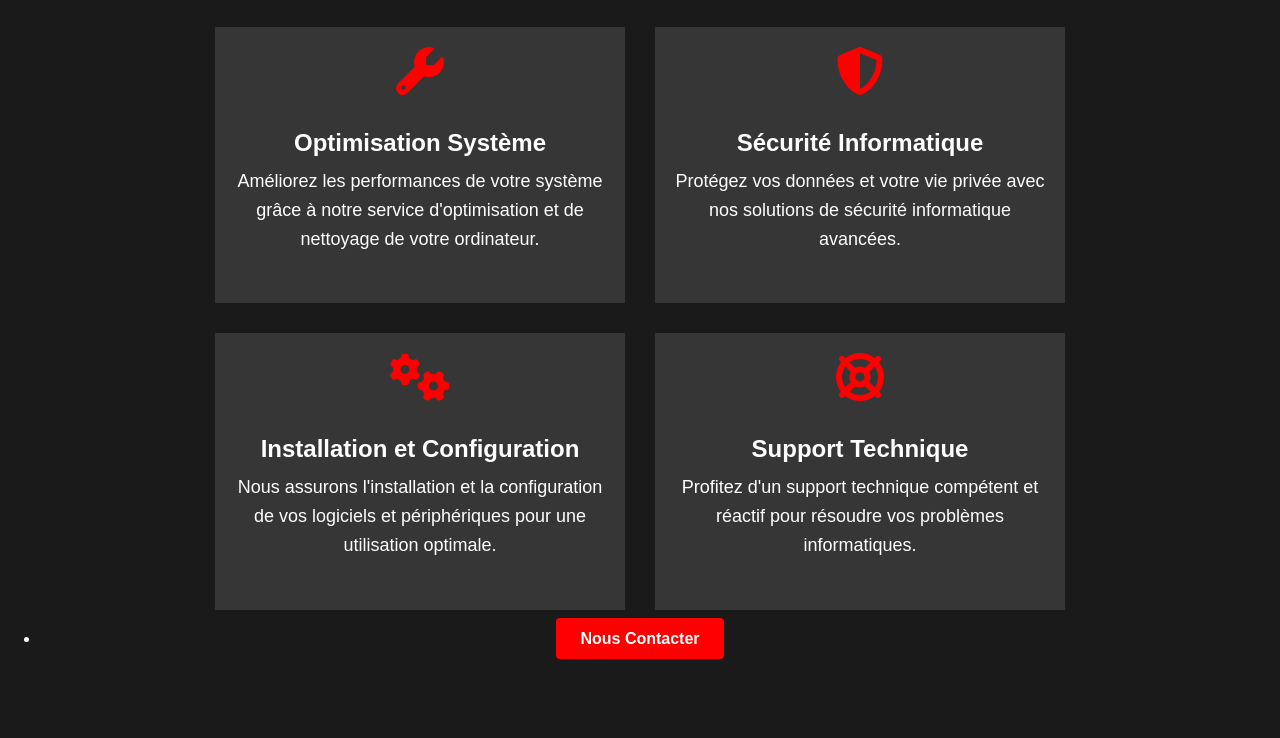
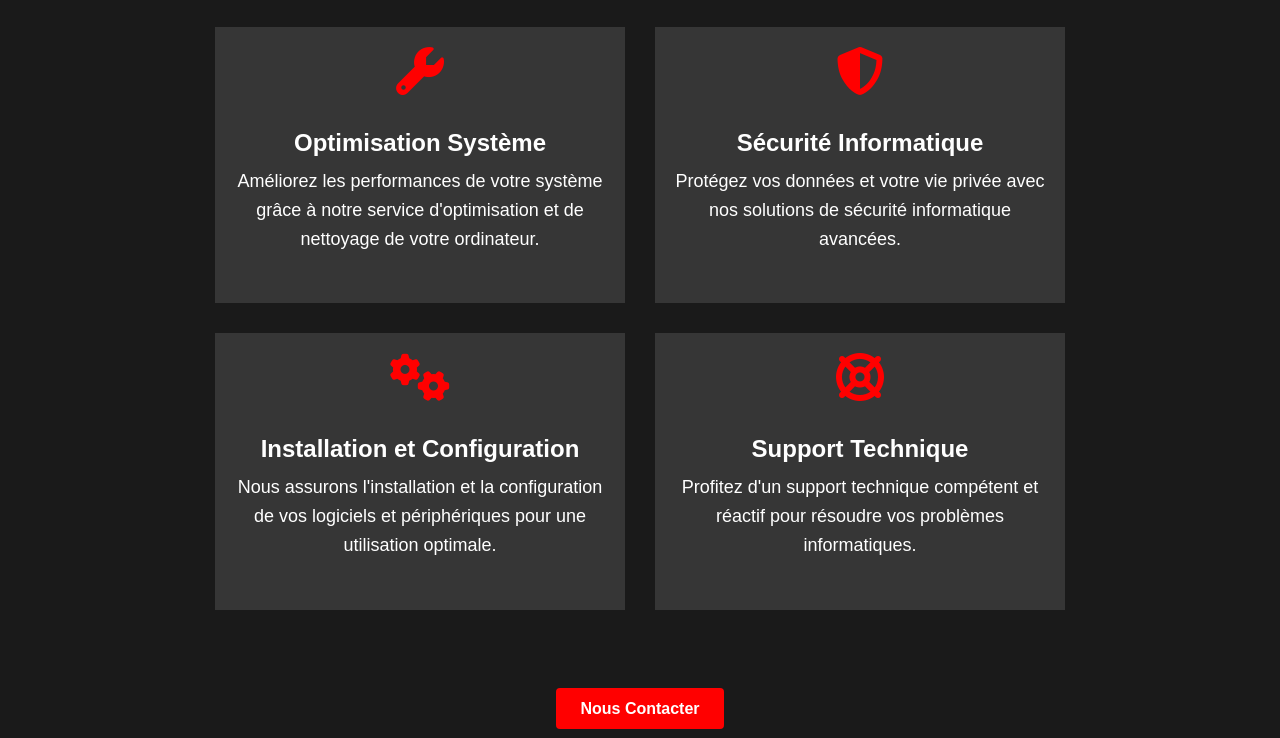
Before and after one commit to milyes/milyes.github.io, a plain HTML site: page services.html in a window 1280 px wide. Shown: the part 548-1286 px from the top of the page. Drawn offline with Linux system fonts and the light colour scheme.

Commit message:
Update services.html

```diff
--- a/services.html
+++ b/services.html
@@ -17,7 +17,7 @@
             <a href="index.html" class="logo">it-networksecure</a>
             <button id="toggle-menu" class="navPanelToggle"><span class="fa fa-bars"></span></button>
             <!-- Bouton de menu pour les petits écrans -->
-            <nav id="nav" class="no-marker">
+            <nav id="nav">
                 <a href="index.html">Accueil</a>
                 <a href="services.html">Services</a>
                 <a href="contact.html">Contact</a>
@@ -83,15 +83,17 @@
                     </section>
                 </div>
             </div>
-            <ul class="actions">
-                <li><a href="contact.html" class="button alt">Nous Contacter</a></li>
-            </ul>
         </div>
     </section>
 
     <!-- Pied de page -->
     <section id="footer">
         <!-- ... Votre contenu actuel ... -->
+
+        <!-- Bouton "Nous Contacter" en bas de page -->
+        <div class="actions">
+            <a href="contact.html" class="button alt">Nous Contacter</a>
+        </div>
     </section>
 
     <script>
```
